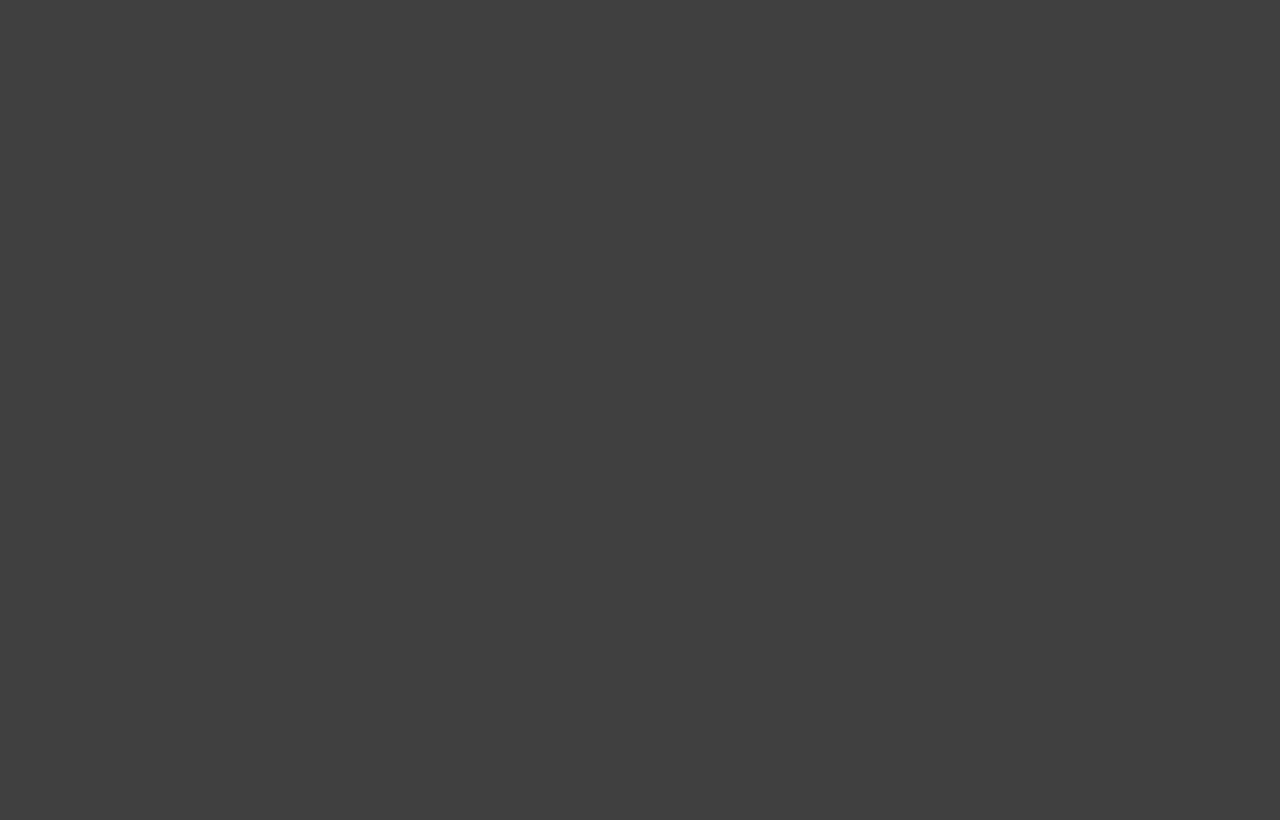
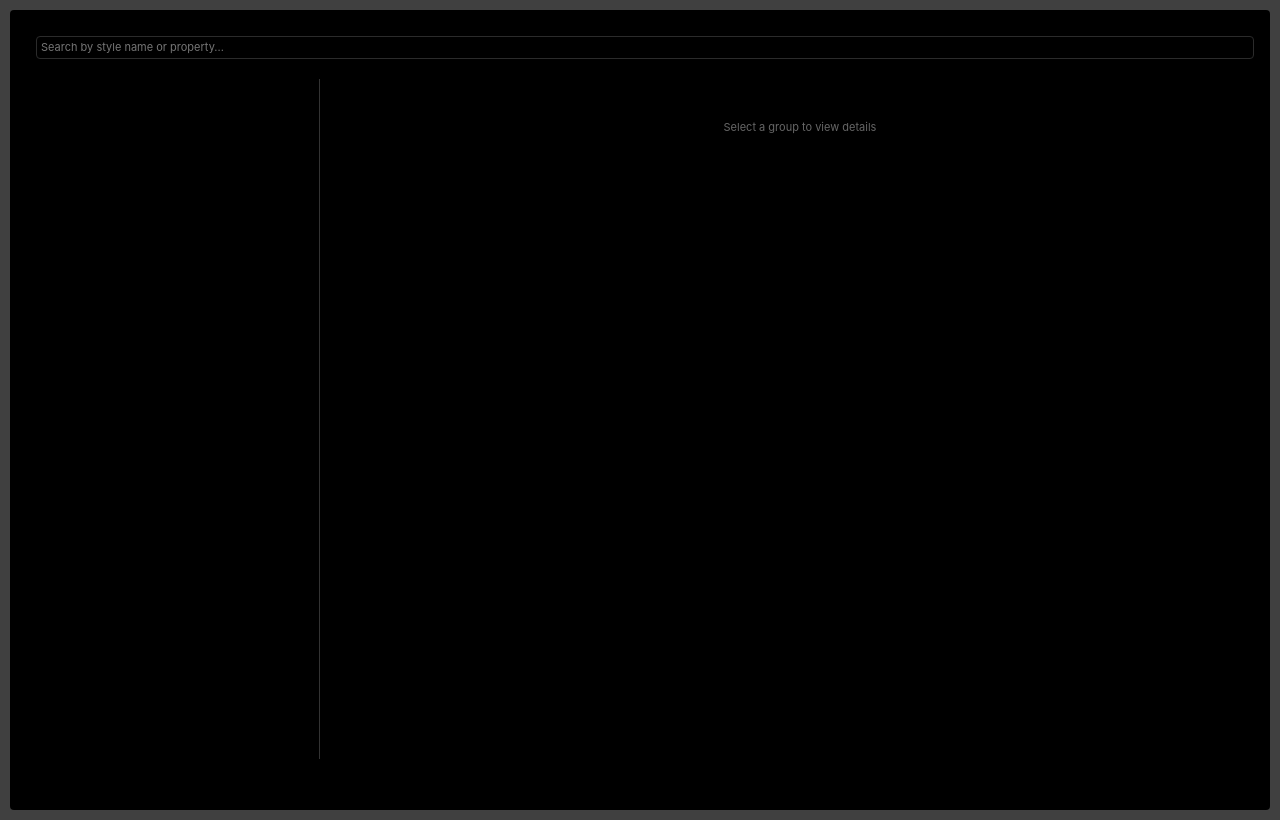
Before and after one commit to yaroshidi/clean-styles, a Svelte app: page / in a window 1280 px wide. Built offline with nearby package versions, Linux system fonts and the light colour scheme.

Commit message:
Add app title and improve style duplicate finder functionality

```diff
--- a/src/App.svelte
+++ b/src/App.svelte
@@ -2,22 +2,47 @@
   /// <reference types="@webflow/designer-extension-typings" />
   import { onMount } from "svelte";
 
-  let stylesWithProperties: Array<{ name: string; properties: any }> = [];
+  let stylesWithProperties: Array<{
+    name: string;
+    properties: any;
+    isCombo: boolean;
+  }> = [];
   let duplicates: Array<string[]> = [];
   let propertiesByGroup: Array<string> = [];
   let loading = false;
+  let searchTerm = "";
+  let selectedGroup: number | null = null;
+
+  $: filteredDuplicates = duplicates.filter((group) => {
+    if (searchTerm) {
+      const index = duplicates.indexOf(group);
+      const hasMatchingName = group.some((name) =>
+        name.toLowerCase().includes(searchTerm.toLowerCase()),
+      );
+      const hasMatchingProperties = propertiesByGroup[index]
+        .toLowerCase()
+        .includes(searchTerm.toLowerCase());
+      return hasMatchingName || hasMatchingProperties;
+    }
+    return true;
+  });
+
+  $: filteredPropertiesByGroup = searchTerm
+    ? propertiesByGroup.filter((_, index) =>
+        filteredDuplicates.includes(duplicates[index]),
+      )
+    : propertiesByGroup;
 
   const fetchStyles = async () => {
     loading = true;
     try {
-      // Get all style instances from the current page
       const styles = await webflow.getAllStyles();
 
-      // Map styles to name and properties
       stylesWithProperties = await Promise.all(
         styles.map(async (style) => ({
           name: await style.getName(),
           properties: await style.getProperties(),
+          isCombo: (await style.getName()).includes(" "),
         })),
       );
 
@@ -32,7 +57,7 @@
   };
 
   const detectDuplicates = (
-    styles: Array<{ name: string; properties: any }>,
+    styles: Array<{ name: string; properties: any; isCombo: boolean }>,
   ) => {
     const duplicates: string[][] = [];
     const propertiesByGroup: string[] = [];
@@ -40,7 +65,7 @@
 
     for (let i = 0; i < styles.length; i++) {
       const { name: name1, properties: properties1 } = styles[i];
-      if (processed.has(i)) continue;
+      if (processed.has(i) || Object.keys(properties1).length === 0) continue;
       const duplicateGroup = [name1];
 
       for (let j = i + 1; j < styles.length; j++) {
@@ -64,35 +89,82 @@
 
   const selectStyleInWebflow = async (styleName: string) => {
     try {
+      const capabilities = await webflow.canForAppMode([
+        webflow.appModes.canModifyStyles,
+      ]);
+
+      if (!capabilities.canModifyStyles) {
+        await webflow.notify({
+          type: "Error",
+          message:
+            "Please switch to Design mode and ensure you're on the main branch to modify styles.",
+        });
+        return;
+      }
+
       const style = await webflow.getStyleByName(styleName);
       if (style) {
-        // You might want to implement selection logic here
-        console.log(`Selected style: ${styleName}`);
+        // Create temporary input element
+        const tempInput = document.createElement("input");
+        tempInput.value = styleName;
+        document.body.appendChild(tempInput);
+        tempInput.select();
+        document.execCommand("copy");
+        document.body.removeChild(tempInput);
+
+        await webflow.notify({
+          type: "Info",
+          message: `Style name "${styleName}" copied to clipboard. Press 'G' to open Style Panel and paste to search.`,
+        });
       }
     } catch (error) {
-      console.error(`Error selecting style: ${styleName}`, error);
+      console.error(`Error finding style: ${styleName}`, error);
+      await webflow.notify({
+        type: "Error",
+        message: "Failed to copy style name to clipboard.",
+      });
     }
   };
 
-  onMount(fetchStyles);
+  onMount(async () => {
+    await webflow.setExtensionSize("large");
+    await fetchStyles();
+  });
 </script>
 
-<div>
+<div class="extension-container">
   {#if loading}
     <div class="loading">Loading...</div>
   {:else}
-    <div id="duplicates-container">
-      {#each duplicates as group, index}
-        <details class="duplicate-group">
-          <summary class="group-title">
+    <div class="search-container">
+      <input
+        type="text"
+        placeholder="Search by style name or property..."
+        bind:value={searchTerm}
+        class="search-input"
+      />
+    </div>
+    <div class="split-layout">
+      <div class="groups-list">
+        {#each filteredDuplicates as group, index}
+          <button
+            class="group-selector"
+            class:active={selectedGroup === index}
+            on:click={() => (selectedGroup = index)}
+          >
             Duplicates group ({index + 1}) - {group.length} items
-          </summary>
-          <details class="properties-details">
-            <summary>Show properties</summary>
-            <pre class="properties-preview">{propertiesByGroup[index]}</pre>
-          </details>
+          </button>
+        {/each}
+      </div>
+      <div class="preview-panel">
+        {#if selectedGroup !== null && selectedGroup < filteredDuplicates.length}
+          <div class="group-preview">
+            <h3>Duplicates group ({selectedGroup + 1})</h3>
+            <pre class="properties-preview">{filteredPropertiesByGroup[
+                selectedGroup
+              ]}</pre>
             <ul>
-            {#each group as name}
+              {#each filteredDuplicates[selectedGroup] as name}
                 <button
                   type="button"
                   class="style-button"
@@ -102,24 +174,55 @@
                 </button>
               {/each}
             </ul>
-        </details>
-      {/each}
+          </div>
+        {:else}
+          <div class="empty-state">Select a group to view details</div>
+        {/if}
+      </div>
     </div>
   {/if}
 </div>
 
 <style>
-  .duplicate-group {
-    margin-bottom: 12px;
+  .extension-container {
+    margin: 10px;
+    padding: 10px;
+    background: black;
+    min-height: calc(100vh - 20px);
+    border-radius: 4px;
   }
-  .group-title {
+  .split-layout {
+    display: grid;
+    grid-template-columns: 300px 1fr;
+    gap: 20px;
+    height: calc(100vh - 120px);
+  }
+  .groups-list {
+    border-right: 1px solid #333;
+    padding-right: 16px;
+    overflow-y: auto;
+  }
+  .preview-panel {
+    overflow-y: auto;
+    padding: 0 16px;
+  }
+  .group-selector {
+    width: 100%;
+    text-align: left;
+    padding: 8px;
+    margin-bottom: 8px;
+    border-radius: 4px;
     cursor: pointer;
-    padding: 8px;
-    font-weight: bold;
+    background: transparent;
+    border: 1px solid #333;
   }
-  ul {
-    margin: 8px 0;
-    padding-left: 24px;
+  .group-selector.active {
+    background: #333;
+  }
+  .empty-state {
+    text-align: center;
+    padding: 40px;
+    color: #666;
   }
   .style-button {
     margin-bottom: 0.5rem;
@@ -129,21 +232,25 @@
   }
   .properties-preview {
     font-size: 0.8em;
-    color: #666;
-    background: #f5f5f5;
-    padding: 8px;
-    margin: 4px 0;
-    border-radius: 4px;
+    font-family: "Monaco", "Menlo", "Ubuntu Mono", "Consolas", monospace;
+    color: #d4d4d4;
+    background: #1e1e1e;
+    padding: 16px;
+    margin: 8px 0;
+    border-radius: 6px;
     max-height: 200px;
     overflow: auto;
     white-space: pre-wrap;
+    line-height: 1.5;
+    box-shadow: 0 2px 8px rgba(0, 0, 0, 0.15);
+    border: 1px solid #333;
   }
-  .properties-details {
-    margin: 8px 0;
-    padding-left: 16px;
+  .search-container {
+    margin-bottom: 20px;
+    margin-top: 16px;
+    padding: 0 16px;
   }
-  .properties-details summary {
-    cursor: pointer;
-    margin-bottom: 8px;
+  .search-input {
+    width: 100%;
   }
 </style>
```
Lines whose indentation alone changed are shown as unchanged.
